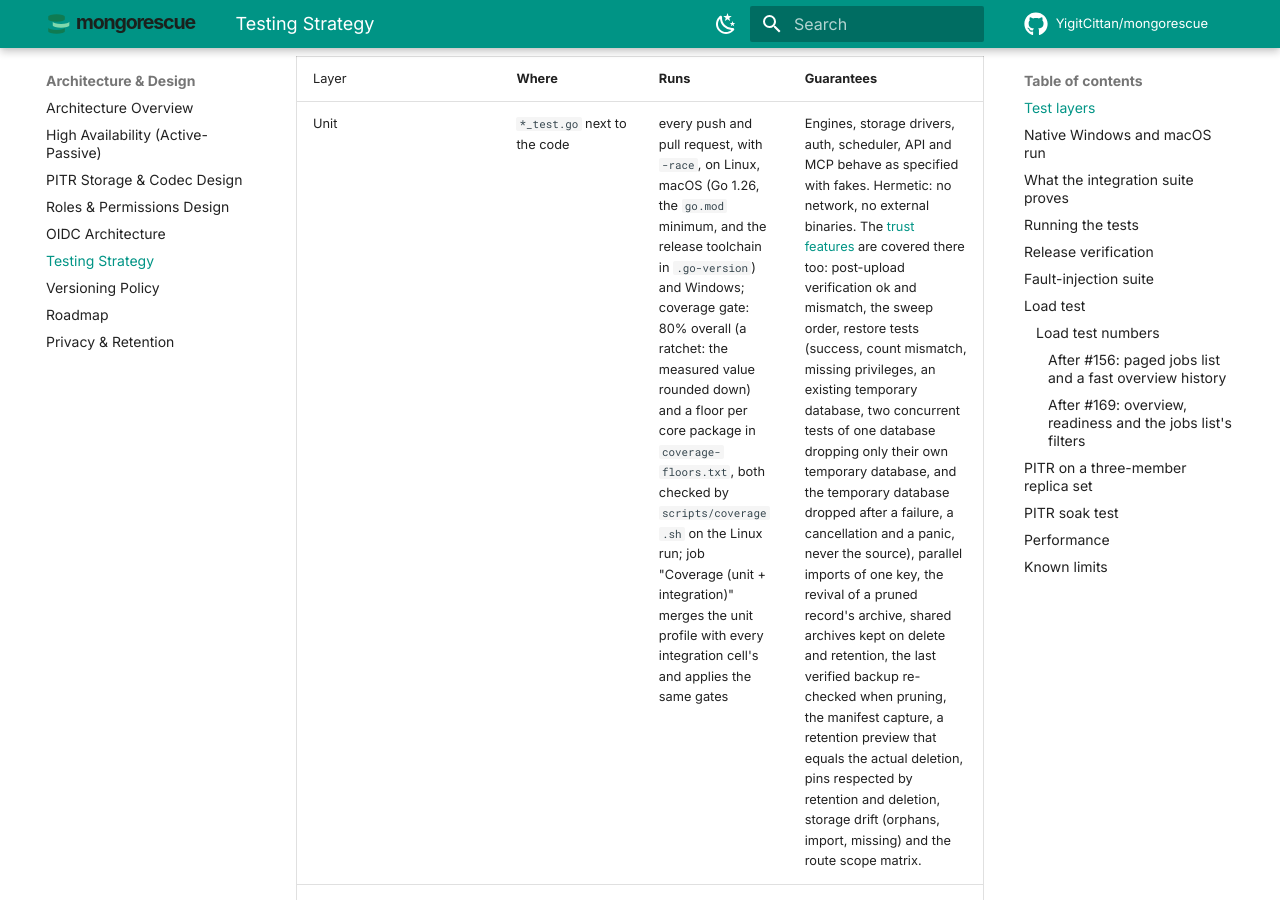
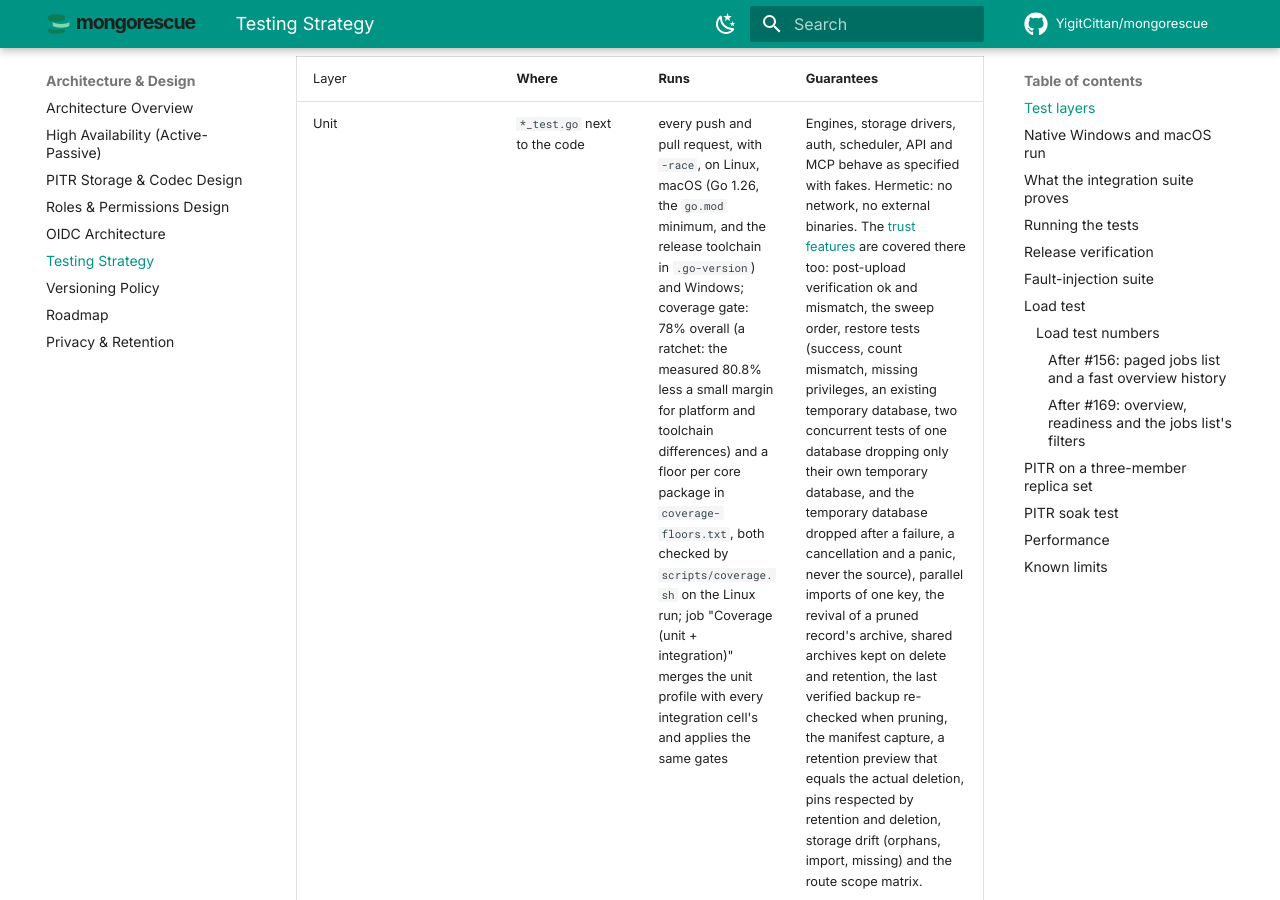
Before and after one commit to YigitCittan/mongorescue, an MkDocs documentation site: the page built from docs/testing.md, in a window 1280 px wide and 900 px high, scrolled down 314 px. Built offline with MkDocs 1.6.1 and Material for MkDocs 9.7.7, drawn with Linux system fonts in a browser that asks for light colours; comment, search, counter and statistics services are not loaded.

Commit message:
ci(coverage): keep a margin under the measured total and note the Tools minimum
The 80% gate sat 0.8 points under the measured 80.8%, so a small PR or a
platform difference would break it; use 78% with the per-package floors
unchanged. Add an upgrade note for the 100.12.0 Database Tools minimum.

Co-Authored-By: Claude Opus 5.5 <noreply@anthropic.com>
Signed-off-by: Yigit Cittan <110293872+YigitCittan@users.noreply.github.com>

```diff
--- a/docs/testing.md
+++ b/docs/testing.md
@@ -6,7 +6,7 @@ MongoRescue exists to give back the data it was given. This page lists what the
 
 | Layer | Where | Runs | Guarantees |
 | :--- | :--- | :--- | :--- |
-| Unit | `*_test.go` next to the code | every push and pull request, with `-race`, on Linux, macOS (Go 1.26, the `go.mod` minimum, and the release toolchain in `.go-version`) and Windows; coverage gate: 80% overall (a ratchet: the measured value rounded down) and a floor per core package in `coverage-floors.txt`, both checked by `scripts/coverage.sh` on the Linux run; job "Coverage (unit + integration)" merges the unit profile with every integration cell's and applies the same gates | Engines, storage drivers, auth, scheduler, API and MCP behave as specified with fakes. Hermetic: no network, no external binaries. The [trust features](verification.md) are covered there too: post-upload verification ok and mismatch, the sweep order, restore tests (success, count mismatch, missing privileges, an existing temporary database, two concurrent tests of one database dropping only their own temporary database, and the temporary database dropped after a failure, a cancellation and a panic, never the source), parallel imports of one key, the revival of a pruned record's archive, shared archives kept on delete and retention, the last verified backup re-checked when pruning, the manifest capture, a retention preview that equals the actual deletion, pins respected by retention and deletion, storage drift (orphans, import, missing) and the route scope matrix. |
+| Unit | `*_test.go` next to the code | every push and pull request, with `-race`, on Linux, macOS (Go 1.26, the `go.mod` minimum, and the release toolchain in `.go-version`) and Windows; coverage gate: 78% overall (a ratchet: the measured 80.8% less a small margin for platform and toolchain differences) and a floor per core package in `coverage-floors.txt`, both checked by `scripts/coverage.sh` on the Linux run; job "Coverage (unit + integration)" merges the unit profile with every integration cell's and applies the same gates | Engines, storage drivers, auth, scheduler, API and MCP behave as specified with fakes. Hermetic: no network, no external binaries. The [trust features](verification.md) are covered there too: post-upload verification ok and mismatch, the sweep order, restore tests (success, count mismatch, missing privileges, an existing temporary database, two concurrent tests of one database dropping only their own temporary database, and the temporary database dropped after a failure, a cancellation and a panic, never the source), parallel imports of one key, the revival of a pruned record's archive, shared archives kept on delete and retention, the last verified backup re-checked when pruning, the manifest capture, a retention preview that equals the actual deletion, pins respected by retention and deletion, storage drift (orphans, import, missing) and the route scope matrix. |
 | Security | unit tests in `internal/auth`, `internal/server`, `internal/notify`, `internal/redact`, `internal/storage`, `internal/secretbox`; every integration test | every push and pull request | Credentials never reach logs, errors, records or API responses; path traversal is refused; sessions, CSRF, scopes and login throttling hold; secrets are sealed at rest. The integration tests use a random MongoDB password and fail if it appears anywhere. |
 | Fuzz | `Fuzz*` targets, `make fuzz`; ClusterFuzzLite (`.clusterfuzzlite/`, `.github/workflows/cflite.yml`) | nightly, `make fuzz FUZZTIME=2m` (the job fails if the target is missing); ClusterFuzzLite with libFuzzer on pull requests that change Go code (5 minutes across the affected targets), a daily hour of batch fuzzing with a kept corpus and weekly corpus pruning | Parsers of untrusted input do not panic or misbehave on arbitrary bytes. |
 | Integration | `internal/integration`, `integration` build tag | every push and pull request, MongoDB 5.0, 6.0, 7.0 and 8.0, each standalone and as a single-node replica set (which runs the point-in-time recovery tests), MinIO and LocalStack, Database Tools 100.12.0 (the minimum) and, on the 8.0 replica set, 100.19.1 | Real `mongodump`/`mongorestore` against a real server and real S3 implementations; see below. |
```
Also changed, not shown: CHANGELOG.md (+2 -1 lines), CONTRIBUTING.md (+2 -2 lines), 1 other file.
